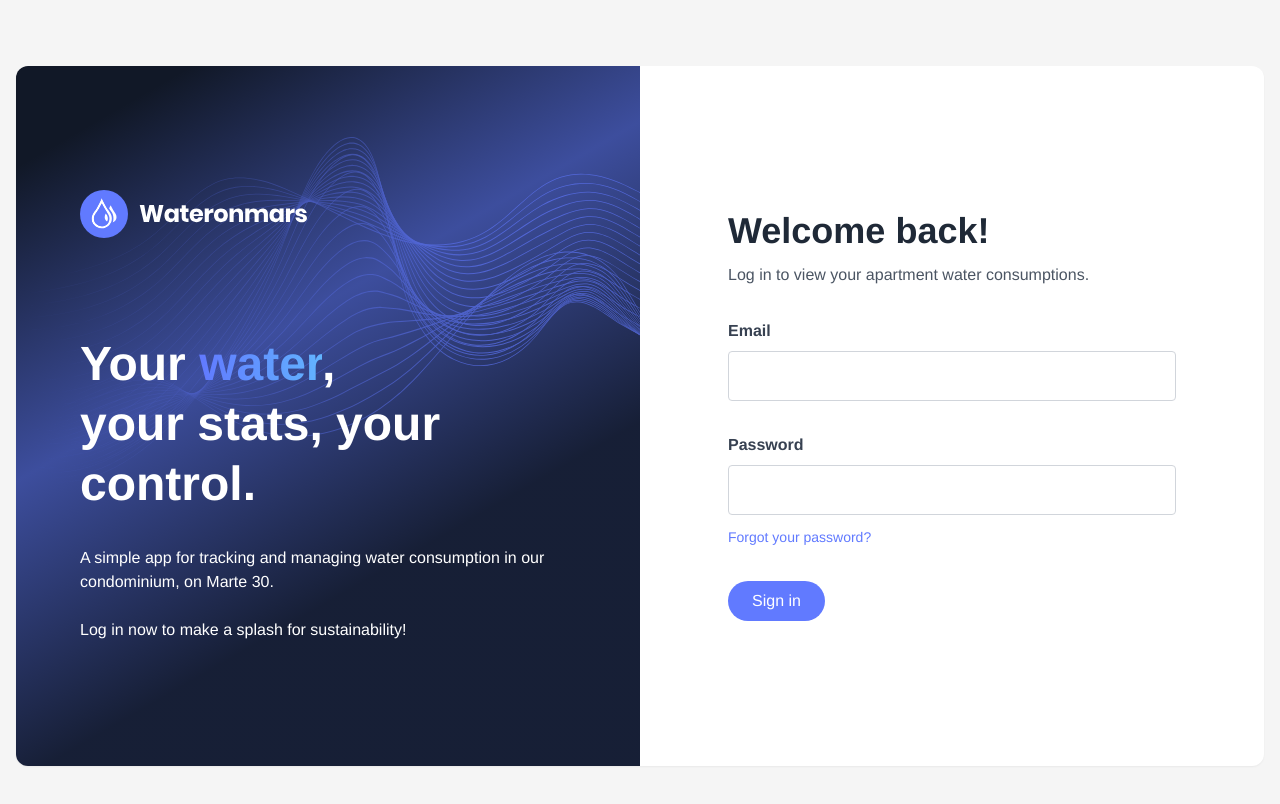
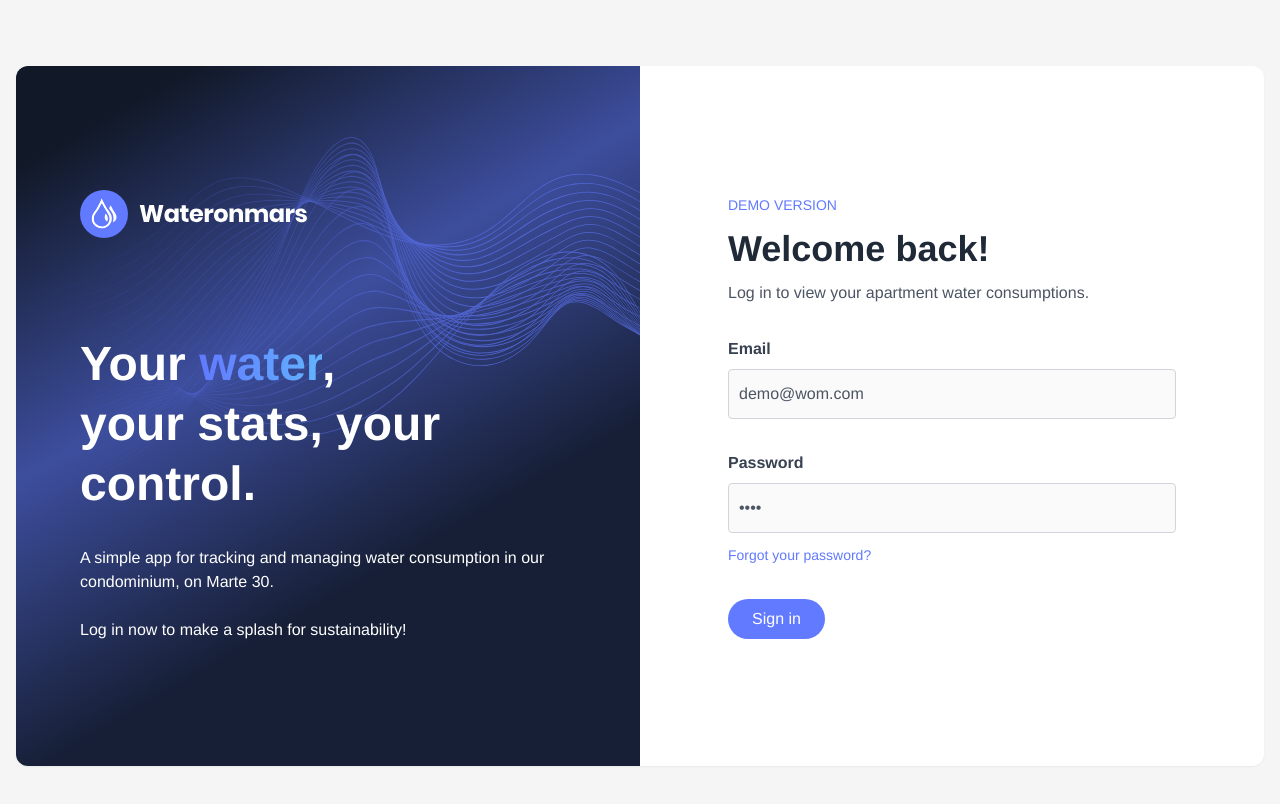
Before and after one commit to gabsy/wateronmars, a React (Vite) app: page / in a window 1280 px wide. Shown: the top 804 px of the page. Built offline with nearby package versions, Linux system fonts and the light colour scheme; no server answers.

Commit message:
Add demo label

```diff
--- a/src/components/pages/SignIn.jsx
+++ b/src/components/pages/SignIn.jsx
@@ -6,8 +6,8 @@ import waves from '../../assets/waves.svg';
 import { ExclamationTriangleIcon } from '@heroicons/react/24/solid';
 
 const SignIn = () => {
-	const [email, setEmail] = useState('');
-	const [password, setPassword] = useState('');
+	const [email, setEmail] = useState('demo@wom.com');
+	const [password, setPassword] = useState('demo');
 
 	const { isLoaded, signIn, setActive } = useSignIn();
 	const [error, setError] = useState('');
@@ -80,6 +80,9 @@ const SignIn = () => {
 					<div className="w-full max-w-md  bg-white text-gray-600">
 						<img src={logo} className="lg:hidden mb-10" />
 						<div className="space-y-3 mb-8">
+							<span className="text-sm uppercase text-wom-primary">
+								DEMO VERSION
+							</span>
 							<h2 className="text-gray-800 text-2xl font-bold sm:text-4xl mt-0">
 								Welcome back!
 							</h2>
@@ -101,6 +104,7 @@ const SignIn = () => {
 									type="email"
 									value={email}
 									onChange={(e) => setEmail(e.target.value)}
+									disabled
 								/>
 							</div>
 							<div>
@@ -111,6 +115,7 @@ const SignIn = () => {
 									onChange={(e) =>
 										setPassword(e.target.value)
 									}
+									disabled
 								/>
 								<a
 									href="#"
```
